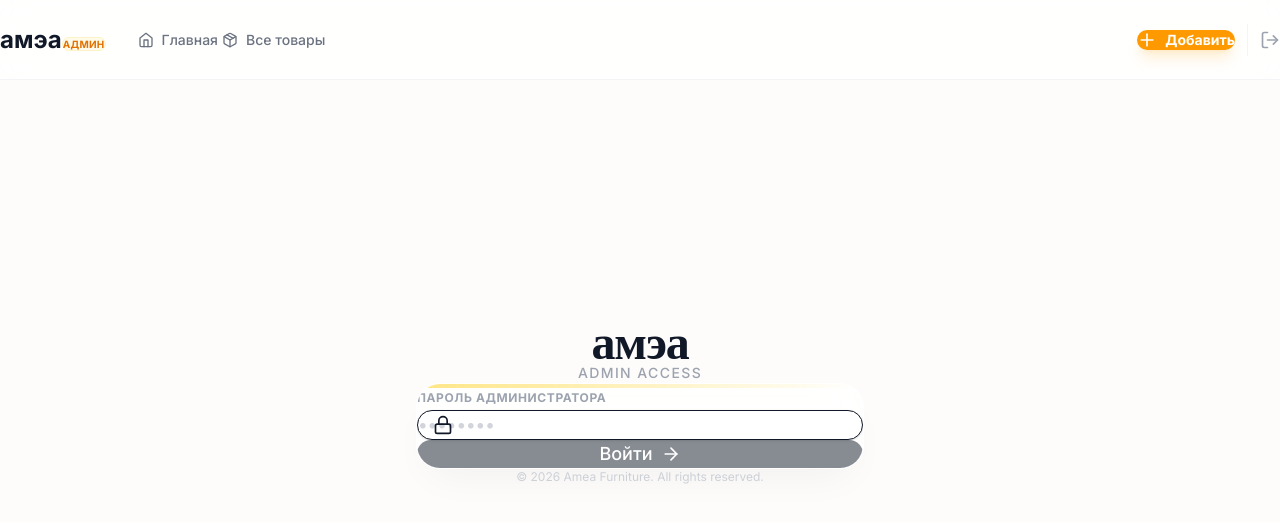
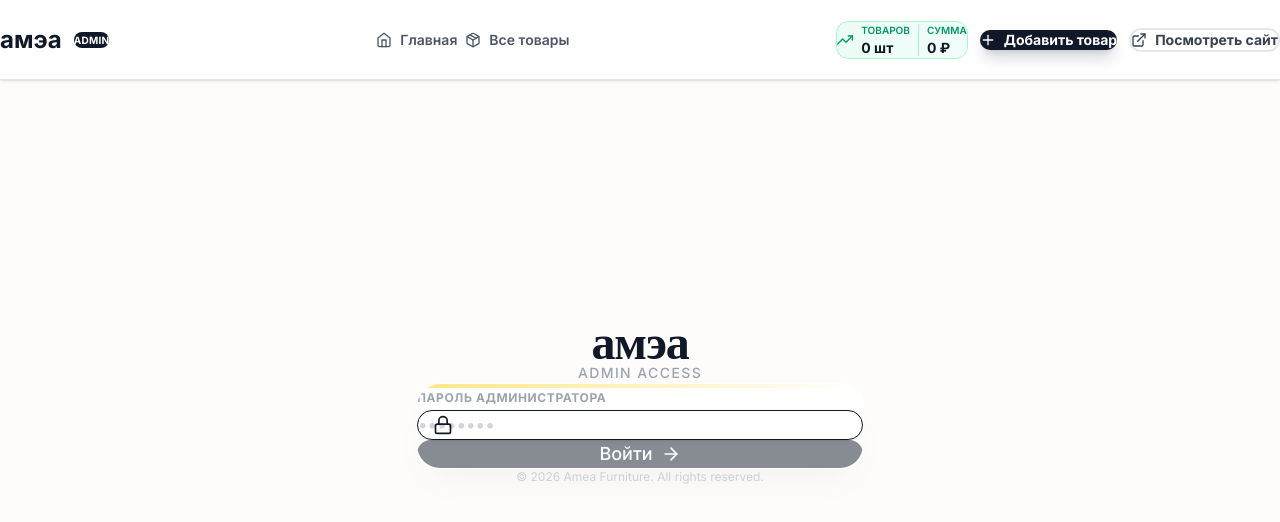
Before and after one commit to uclam0556-glitch/katalog, a Next.js app: page /admin/login in a window 1280 px wide. Shown: the top 522 px of the page. Built offline with nearby package versions, Linux system fonts and the light colour scheme; no server answers; the database is empty.

Commit message:
Professional Admin: Stats indicator, proper menu, password turpal2000

```diff
--- a/src/app/admin/login/page.tsx
+++ b/src/app/admin/login/page.tsx
@@ -10,6 +10,8 @@ export default function AdminLoginPage() {
     const [loading, setLoading] = useState(false);
     const router = useRouter();
 
+    const ADMIN_PASSWORD = "turpal2000";
+
     const handleLogin = async (e: React.FormEvent) => {
         e.preventDefault();
         setLoading(true);
@@ -18,7 +20,7 @@ export default function AdminLoginPage() {
         // Simulate network delay for "weight"
         await new Promise(r => setTimeout(r, 800));
 
-        if (password === "1234") {
+        if (password === ADMIN_PASSWORD) {
             document.cookie = "admin_auth=true; path=/";
             router.push("/admin");
         } else {
--- /dev/null
+++ b/src/app/api/stats/route.ts
@@ -0,0 +1,18 @@
+import { NextResponse } from 'next/server';
+import { getProducts } from '@/lib/db';
+
+export const dynamic = 'force-dynamic';
+
+export async function GET() {
+    try {
+        const products = await getProducts();
+
+        const count = products.length;
+        const total = products.reduce((sum, product) => sum + (product.price || 0), 0);
+
+        return NextResponse.json({ count, total });
+    } catch (error) {
+        console.error('Stats API error:', error);
+        return NextResponse.json({ count: 0, total: 0 });
+    }
+}
--- a/src/components/admin/ui/TopNav.tsx
+++ b/src/components/admin/ui/TopNav.tsx
@@ -2,36 +2,45 @@
 
 import { usePathname } from "next/navigation";
 import Link from "next/link";
-import { FiHome, FiLogOut, FiPackage, FiPlus } from "react-icons/fi";
+import { FiHome, FiPackage, FiPlus, FiExternalLink, FiTrendingUp } from "react-icons/fi";
 import { cn } from "@/lib/utils";
+import { useEffect, useState } from "react";
 
 export default function TopNav() {
     const pathname = usePathname();
+    const [stats, setStats] = useState({ count: 0, total: 0 });
+
+    useEffect(() => {
+        // Fetch stats from API
+        fetch('/api/stats')
+            .then(res => res.json())
+            .then(data => setStats(data))
+            .catch(() => setStats({ count: 0, total: 0 }));
+    }, []);
 
     const isActive = (path: string) => pathname === path;
 
     return (
-        <header className="fixed top-0 left-0 right-0 h-20 bg-white/80 backdrop-blur-md border-b border-neutral-100 z-50">
-            <div className="container mx-auto px-6 h-full flex items-center justify-between">
+        <header className="fixed top-0 left-0 right-0 h-20 bg-white/95 backdrop-blur-lg border-b border-neutral-200 z-50 shadow-sm">
+            <div className="container mx-auto px-4 md:px-6 h-full flex items-center justify-between max-w-7xl">
 
-                {/* Logo & Section Title */}
-                <div className="flex items-center gap-8">
-                    <Link href="/admin" className="hover:opacity-80 transition-opacity">
+                {/* Logo & Brand */}
+                <Link href="/admin" className="flex items-center gap-3 hover:opacity-80 transition-opacity">
                     <span className="text-2xl font-black font-serif text-neutral-900">амэа</span>
-                        <span className="text-[10px] font-bold text-amber-600 bg-amber-50 px-2 py-0.5 rounded-full ml-2 uppercase tracking-wide border border-amber-100">
-                            Админ
+                    <span className="text-[10px] font-bold text-white bg-neutral-900 px-2.5 py-1 rounded-full uppercase tracking-wide">
+                        Admin
                     </span>
                 </Link>
 
-                    {/* Simple Nav */}
-                    <nav className="hidden md:flex items-center gap-1">
+                {/* Navigation Menu */}
+                <nav className="hidden md:flex items-center gap-2">
                     <Link
                         href="/admin"
                         className={cn(
-                                "px-4 py-2 rounded-xl text-sm font-medium transition-all flex items-center gap-2",
+                            "px-4 py-2 rounded-xl text-sm font-semibold transition-all flex items-center gap-2",
                             isActive("/admin")
-                                    ? "bg-neutral-900 text-white shadow-md shadow-neutral-900/10"
-                                    : "text-neutral-500 hover:bg-neutral-50 hover:text-neutral-900"
+                                ? "bg-neutral-900 text-white shadow-md"
+                                : "text-neutral-600 hover:bg-neutral-100"
                         )}
                     >
                         <FiHome className="w-4 h-4" />
@@ -40,37 +49,51 @@ export default function TopNav() {
                     <Link
                         href="/admin/products"
                         className={cn(
-                                "px-4 py-2 rounded-xl text-sm font-medium transition-all flex items-center gap-2",
+                            "px-4 py-2 rounded-xl text-sm font-semibold transition-all flex items-center gap-2",
                             isActive("/admin/products")
-                                    ? "bg-neutral-900 text-white shadow-md shadow-neutral-900/10"
-                                    : "text-neutral-500 hover:bg-neutral-50 hover:text-neutral-900"
+                                ? "bg-neutral-900 text-white shadow-md"
+                                : "text-neutral-600 hover:bg-neutral-100"
                         )}
                     >
                         <FiPackage className="w-4 h-4" />
                         Все товары
                     </Link>
                 </nav>
+
+                {/* Stats & Actions */}
+                <div className="flex items-center gap-3">
+                    {/* Stats Indicator */}
+                    <div className="hidden lg:flex items-center gap-2 px-4 py-2 bg-gradient-to-r from-emerald-50 to-teal-50 border border-emerald-200 rounded-xl">
+                        <FiTrendingUp className="w-4 h-4 text-emerald-600" />
+                        <div className="flex flex-col">
+                            <span className="text-[10px] text-emerald-600 font-semibold uppercase">Товаров</span>
+                            <span className="text-sm font-bold text-neutral-900">{stats.count} шт</span>
+                        </div>
+                        <div className="w-px h-8 bg-emerald-200 mx-2"></div>
+                        <div className="flex flex-col">
+                            <span className="text-[10px] text-emerald-600 font-semibold uppercase">Сумма</span>
+                            <span className="text-sm font-bold text-neutral-900">{stats.total.toLocaleString('ru-RU')} ₽</span>
+                        </div>
                     </div>
 
-                {/* Right Actions */}
-                <div className="flex items-center gap-3">
+                    {/* Add Product Button */}
                     <Link
                         href="/admin/products/new"
-                        className="flex items-center gap-2 px-4 py-2.5 md:px-5 md:py-2.5 bg-amber-500 hover:bg-amber-600 text-white rounded-xl text-sm font-bold shadow-lg shadow-amber-500/20 transition-all active:scale-95"
+                        className="flex items-center gap-2 px-4 py-2.5 bg-neutral-900 hover:bg-black text-white rounded-xl text-sm font-bold shadow-lg shadow-neutral-900/20 transition-all active:scale-95"
                     >
-                        <FiPlus className="w-5 h-5" />
-                        <span className="hidden sm:inline">Добавить</span>
+                        <FiPlus className="w-4 h-4" />
+                        <span className="hidden sm:inline">Добавить товар</span>
                     </Link>
 
-                    <div className="hidden sm:block h-8 w-px bg-neutral-100 mx-2"></div>
-
+                    {/* View Site Button */}
                     <Link
                         href="/"
                         target="_blank"
-                        className="hidden sm:block p-2.5 text-neutral-400 hover:bg-neutral-50 hover:text-neutral-900 rounded-xl transition-all"
+                        className="hidden sm:flex items-center gap-2 px-4 py-2.5 border-2 border-neutral-200 hover:border-neutral-300 text-neutral-700 hover:bg-neutral-50 rounded-xl text-sm font-bold transition-all"
                         title="Открыть сайт"
                     >
-                        <FiLogOut className="w-5 h-5" />
+                        <FiExternalLink className="w-4 h-4" />
+                        Посмотреть сайт
                     </Link>
                 </div>
             </div>
```
Lines whose indentation alone changed are shown as unchanged.
